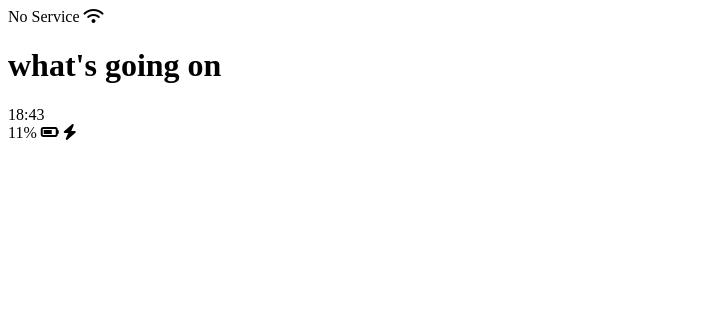
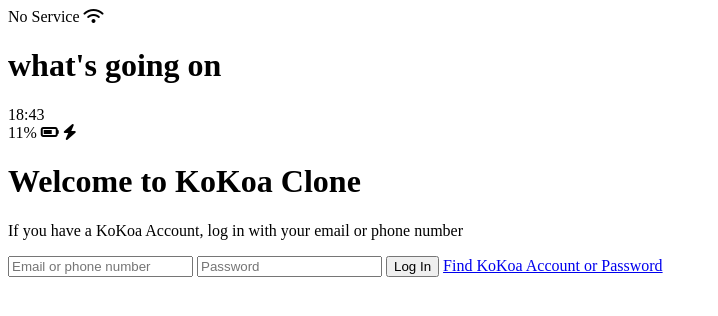
Before and after one commit to iinsue/new-kokoa, a plain HTML site: page index.html in a window 1280 px wide. Shown: the whole page, without its empty margins (0-718 px from the left). Drawn offline with Linux system fonts and the light colour scheme.

Commit message:
chapter4 html
02.png html

```diff
--- a/index.html
+++ b/index.html
@@ -3,7 +3,7 @@
 <head>
     <meta charset="UTF-8">
     <meta name="viewport" content="width=device-width, initial-scale=1.0">
-    <title>Welcome to Kokoa Talk</title>
+    <title>Welcome to Kokoa Clone</title>
 </head>
 <body>
     <div id="status-bar">
@@ -22,6 +22,19 @@
         </div>
     </div>
 
+    <header class="welcome-header">
+        <h1 class="welcome-header__title">Welcome to KoKoa Clone</h1>
+        <p class="welcome-header__text">If you have a KoKoa Account, log in with your email or phone number</p>
+    </header>
+
+    <form id="login-form">
+        <input type="text" placeholder="Email or phone number">
+        <input type="password" placeholder="Password">
+        <input type="submit"value="Log In">
+        <a href="#">Find KoKoa Account or Password</a>
+    </form>
+
+
     <script src="https://kit.fontawesome.com/c4c0c87d90.js" crossorigin="anonymous"></script>
 </body>
 </html>
```
Also changed, not shown: 1 other file.
